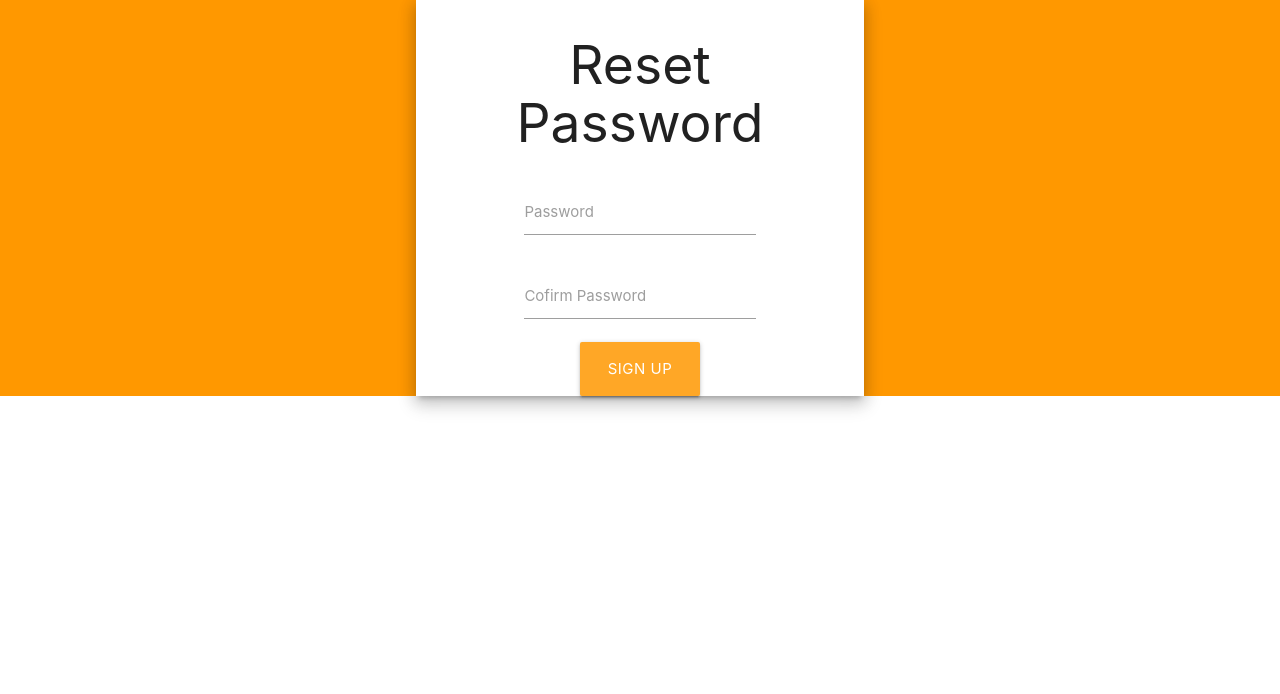
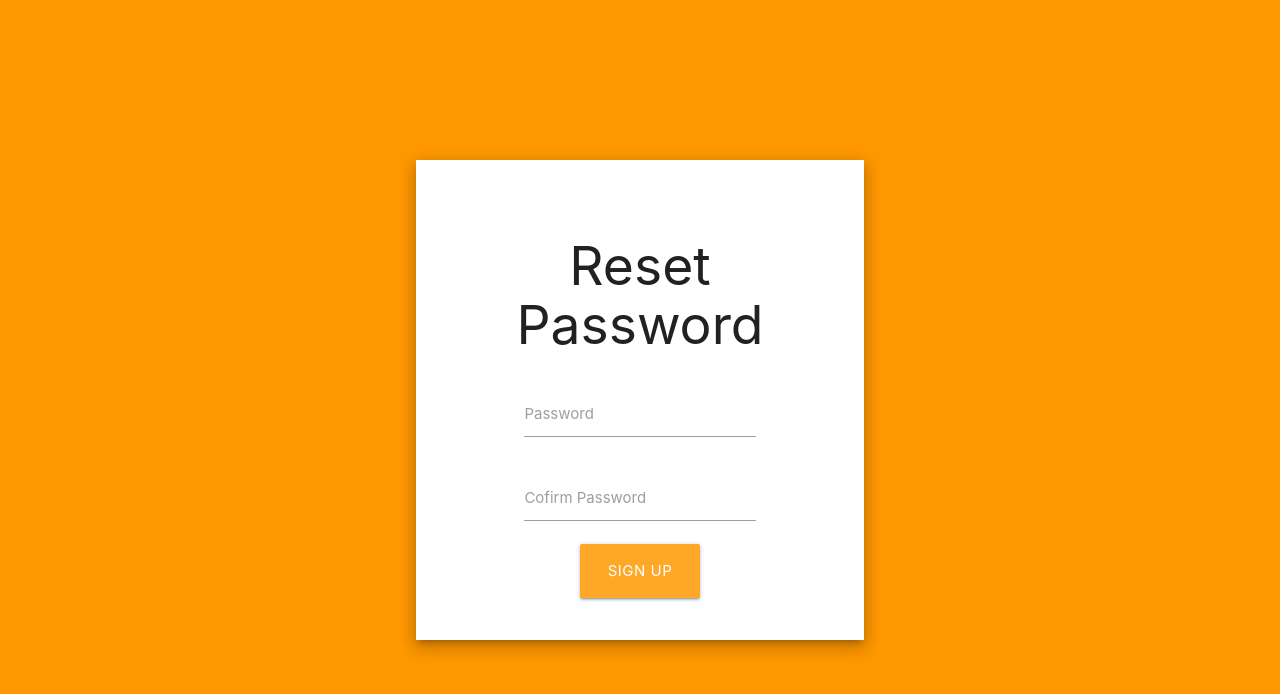
Before and after one commit to GuilhermeCarra/property-search-frontend, a React (Create React App) app: page /login/reset in a window 1280 px wide. Shown: the top 694 px of the page. Built offline with nearby package versions, Linux system fonts and the light colour scheme.

Commit message:
Add style to control page height

```diff
--- a/src/App.scss
+++ b/src/App.scss
@@ -5,6 +5,14 @@
   }
 }
 
+.page-container {
+  height: 100vh;
+  .center-card {
+    height: 60vh;
+    margin-top: 20vh;
+  }
+}
+
 .h-100 {
   height: 100%;
 }
```
